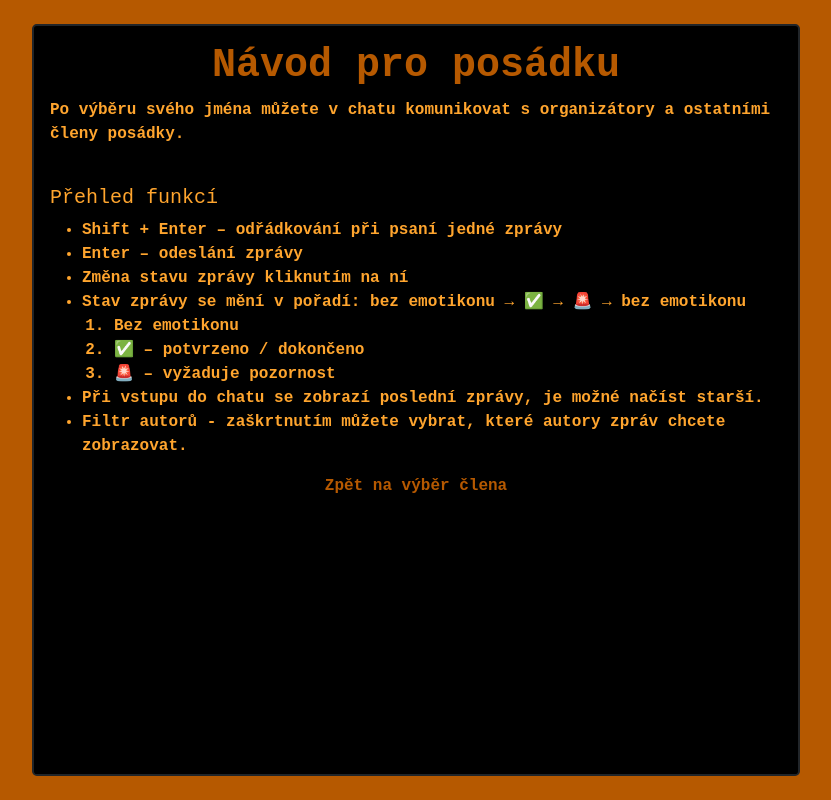
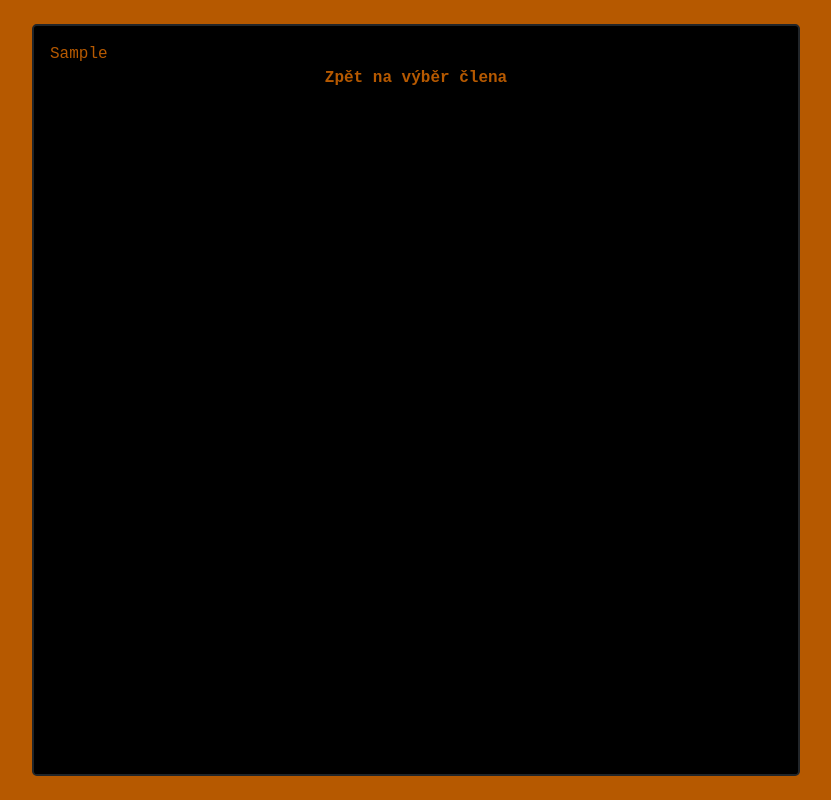
Before and after one commit to expedicemars/simuchat-flask, a Flask app: template application/templates/documentation.html in a window 1280 px wide. Shown: the whole page, without its empty margins (224-1055 px from the left). Run offline with Flask 3, Linux system fonts and the light colour scheme; the template is opened without the code that fills it: most values are stand-ins (such as "Sample title", 1, 10 or a date in 2020); parts of the project's set-up code (start-up, migrations or seed data) failed here and were passed over; some libraries are stand-ins or nearby versions.

Commit message:
upravitelná docs

```diff
--- a/application/__init__.py
+++ b/application/__init__.py
@@ -2,7 +2,7 @@ from flask import Flask, render_template, request, redirect, url_for, session, s
 from flask_socketio import SocketIO
 from flask_sqlalchemy import SQLAlchemy
 import getmac
-from .settings_handling import get_jmena_posadky_for_user, get_jmena_posadky_for_admin, get_datetime_zacatku, set_jmena_posadky_from_admin, set_datetime_zacatku, toggle_pripojovani, get_pripojovani, get_port, set_port, get_prodleva, set_prodleva, set_last_n, get_last_n
+from .settings_handling import get_jmena_posadky_for_user, get_jmena_posadky_for_admin, get_datetime_zacatku, set_jmena_posadky_from_admin, set_datetime_zacatku, toggle_pripojovani, get_pripojovani, get_port, set_port, get_prodleva, set_prodleva, set_last_n, get_last_n, get_documentation_html, set_documentation_html
 from .helpers import get_ip, get_simulation_start_time
 from .settings_handling import ensure_settings
 from datetime import datetime
@@ -43,7 +43,7 @@ def create_app() -> Flask:
 
     @app.route("/documentation")
     def documentation():
-        return render_template("documentation.html")
+        return render_template("documentation.html", documentation_html=get_documentation_html())
 
 
     @app.route("/chat")
@@ -83,11 +83,16 @@ def create_app() -> Flask:
                     mac_adress = getmac.get_mac_address(),
                     port = get_port(),
                     prodleva = get_prodleva(),
-                    last_n = get_last_n()
+                    last_n = get_last_n(),
+                    documentation_html = get_documentation_html()
                 )
         else:
             if request.form.get("save_names"):
                 set_jmena_posadky_from_admin(request.form.get("jmena_posadky"))
+                return redirect(url_for("admin"))
+
+            elif request.form.get("save_documentation"):
+                set_documentation_html(request.form.get("documentation_html", ""))
                 return redirect(url_for("admin"))
 
             elif mode := request.form.get("connect_admin"):
--- a/application/static/chat.js
+++ b/application/static/chat.js
@@ -110,7 +110,10 @@ socketio.on("message", (data) => {
         if (isDeltaValid && isModalInactive && (isOrgMessageForNonAdmin || isPosadkaMessageForAdmin)) {
             modal.style.display = "block"
             modal_is_active = true
-            let popup_message = "Zpráva v čase " + data.datetime + " přišla o více než " + String(prodleva) + " sekund po předchozí zprávě, proto toto upozornění."
+            let message_datetime = new Date(data.datetime)
+            let local_time = String(message_datetime.getHours()).padStart(2, "0")
+                + ":" + String(message_datetime.getMinutes()).padStart(2, "0")
+            let popup_message = "Zpráva v " + local_time + " (simulační čas: " + data.pretty_time + ") přišla o více než " + String(prodleva) + " sekund po předchozí zprávě, proto toto upozornění."
             document.getElementById("popup_message").innerText = popup_message
             last_message_datetime = new Date()
         } else {
--- a/application/static/style.css
+++ b/application/static/style.css
@@ -182,6 +182,13 @@ h1{
     background-color: #B65900;
     width: 300px;
 }
+.documentation-input {
+    width: min(700px, 100%);
+    color: #1d1d1d;
+    background-color: #f0f0f0;
+    font-family: monospace;
+    text-align: left;
+}
 .upravit-cleny{
     margin-bottom: 0px;
     font-weight: bold;
--- a/application/templates/admin.html
+++ b/application/templates/admin.html
@@ -19,6 +19,10 @@
         <label class="custom-label">Upravit členy posádky</label>
         <textarea name="jmena_posadky", rows="5" class="textarea rounded-3 mb-2">{{jmena_posadky}}</textarea>
         <button type="submit" name="save_names" value="whatever" class="btn custom-button mb-5">Uložit</button>
+
+        <label class="custom-label">Dokumentace pro posádku (HTML)</label>
+        <textarea name="documentation_html" rows="16" class="textarea documentation-input rounded-3 mb-2">{{documentation_html}}</textarea>
+        <button type="submit" name="save_documentation" value="whatever" class="btn custom-button mb-5">Uložit dokumentaci</button>
 
         <label class="custom-label">Nastavit datum a čas začátku simulace</label>
         <small>Zprávy zobrazují čas odeslání relativně k tomuto času</small>
--- a/application/templates/documentation.html
+++ b/application/templates/documentation.html
@@ -1,27 +1,7 @@
 {% extends "index.html" %}
 {% block content %}
 <section class="border rounded-3 border-dark border-2 main documentation p-3">
-    <h1 class="text-center">Návod pro posádku</h1>
-
-    <p>
-        Po výběru svého jména můžete v chatu komunikovat s organizátory a ostatními členy posádky.
-    </p>
-
-    <h2>Přehled funkcí</h2>
-    <ul>
-        <li>Shift + Enter – odřádkování při psaní jedné zprávy</li>
-        <li>Enter – odeslání zprávy</li>
-        <li>Změna stavu zprávy kliknutím na ní</li>
-        <li>Stav zprávy se mění v pořadí: bez emotikonu → ✅ → 🚨 → bez emotikonu</li>
-        <ol>
-            <li>Bez emotikonu</li>
-            <li>✅ – potvrzeno / dokončeno</li>
-            <li>🚨 – vyžaduje pozornost</li>
-        </ol>
-        <li>Při vstupu do chatu se zobrazí poslední zprávy, je možné načíst starší.</li>
-        <li>Filtr autorů - zaškrtnutím můžete vybrat, které autory zpráv chcete zobrazovat.</li>
-    </ul>
-
+    {{ documentation_html|safe }}
     <a class="documentation-link align-self-center" href="{{url_for('join')}}">
         Zpět na výběr člena
     </a>
```
Also changed, not shown: application/settings_handling.py (+10 -0 lines), 1 other file.
